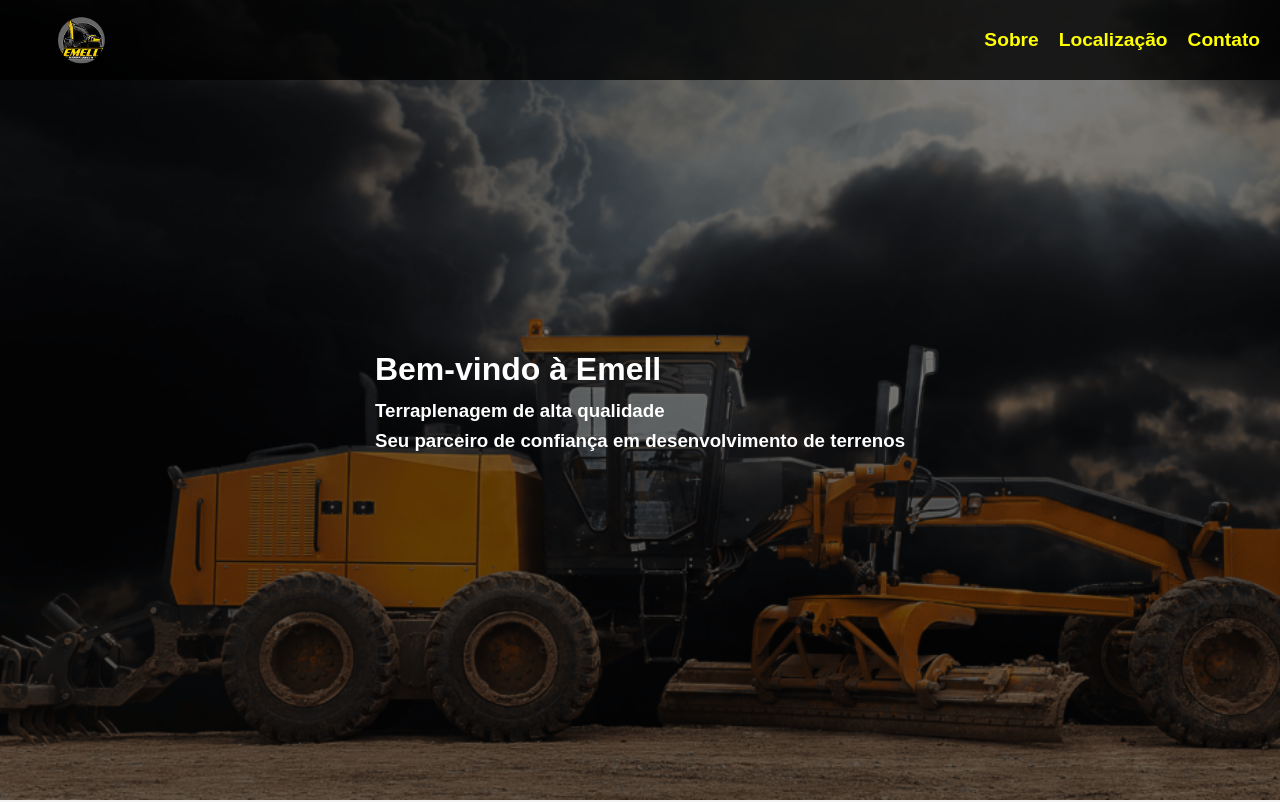
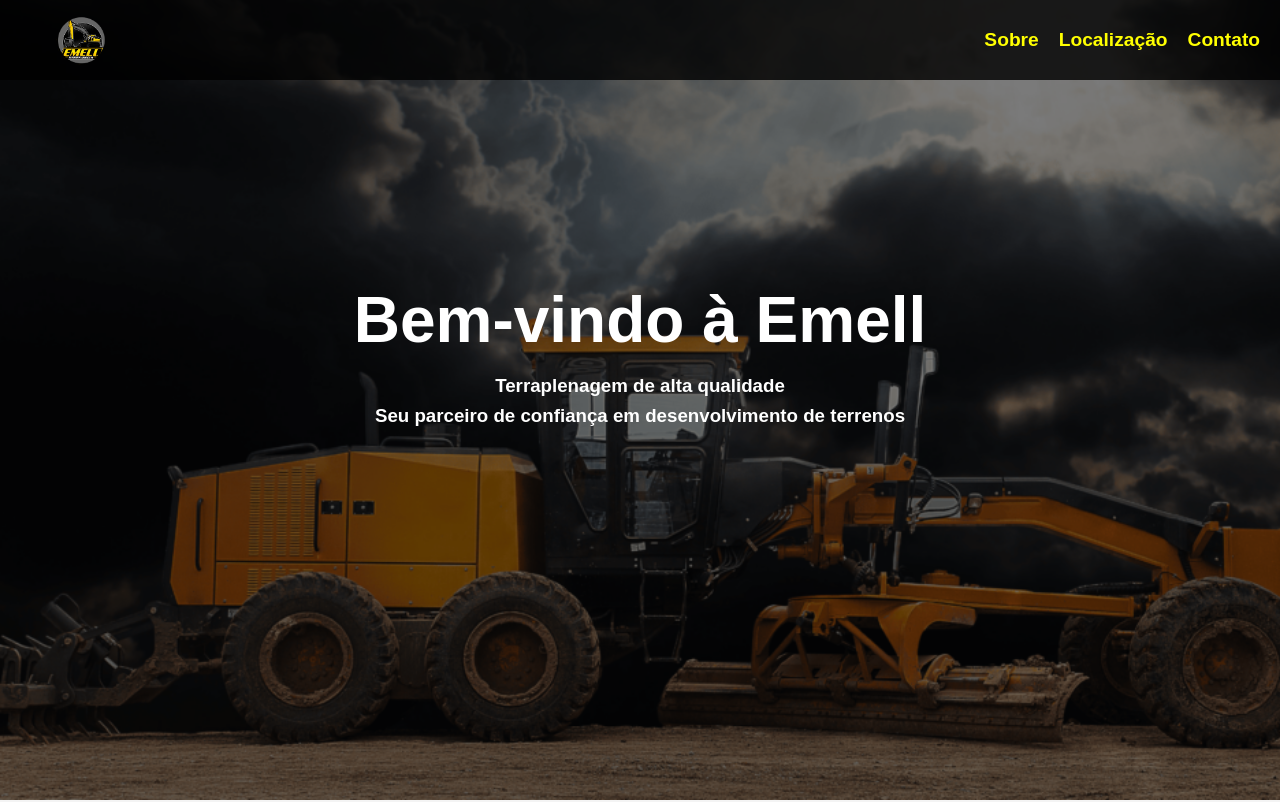
Before and after one commit to Mathluiz23/tremell, a Next.js app: page / in a window 1280 px wide. Shown: the top 802 px of the page. Built offline with nearby package versions, Linux system fonts and the light colour scheme.

Commit message:
:art: adjusting style main css

```diff
--- a/src/app/styles/Main.module.css
+++ b/src/app/styles/Main.module.css
@@ -16,14 +16,25 @@
   left: 0;
   width: 100%;
   height: 100%;
-  background: rgba(0, 0, 0, 0.5); /* Escurece a imagem */
+  background: rgba(0, 0, 0, 0.5);
   z-index: 1;
 }
 
 .main-content {
   position: relative;
-  z-index: 2; /* Garante que o conteúdo fique acima da sobreposição */
-  color: white; /* Ajuste conforme necessário */
+  z-index: 2;
+  color: white;
+  margin-top: -100px;
+}
+
+.main-content h1 {
+  font-size: 4rem;
+}
+
+.main-content h3 {
+  display: flex;
+  justify-content: center;
+  align-items: center;
 }
 
 /* Estilos do Header */
```
